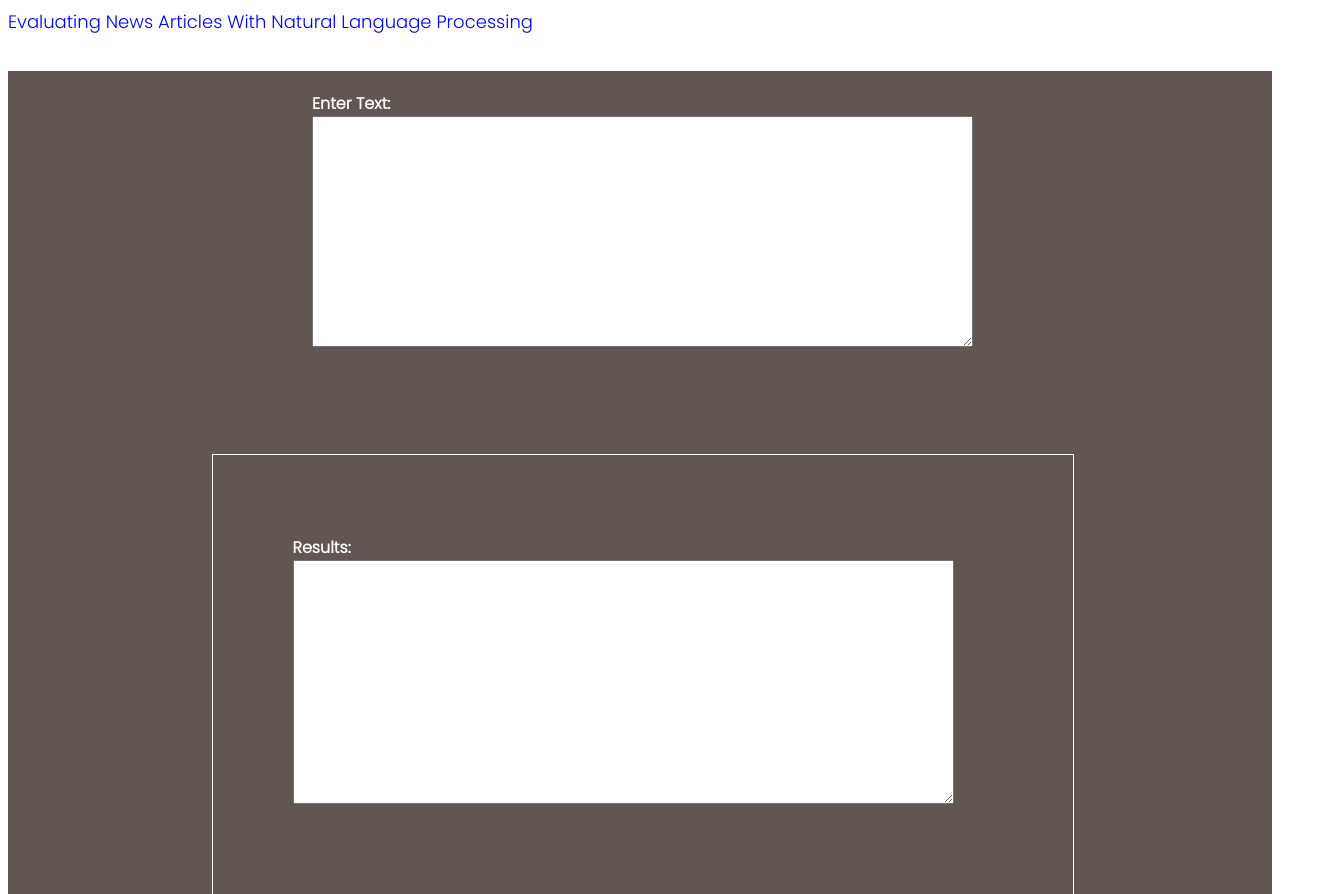
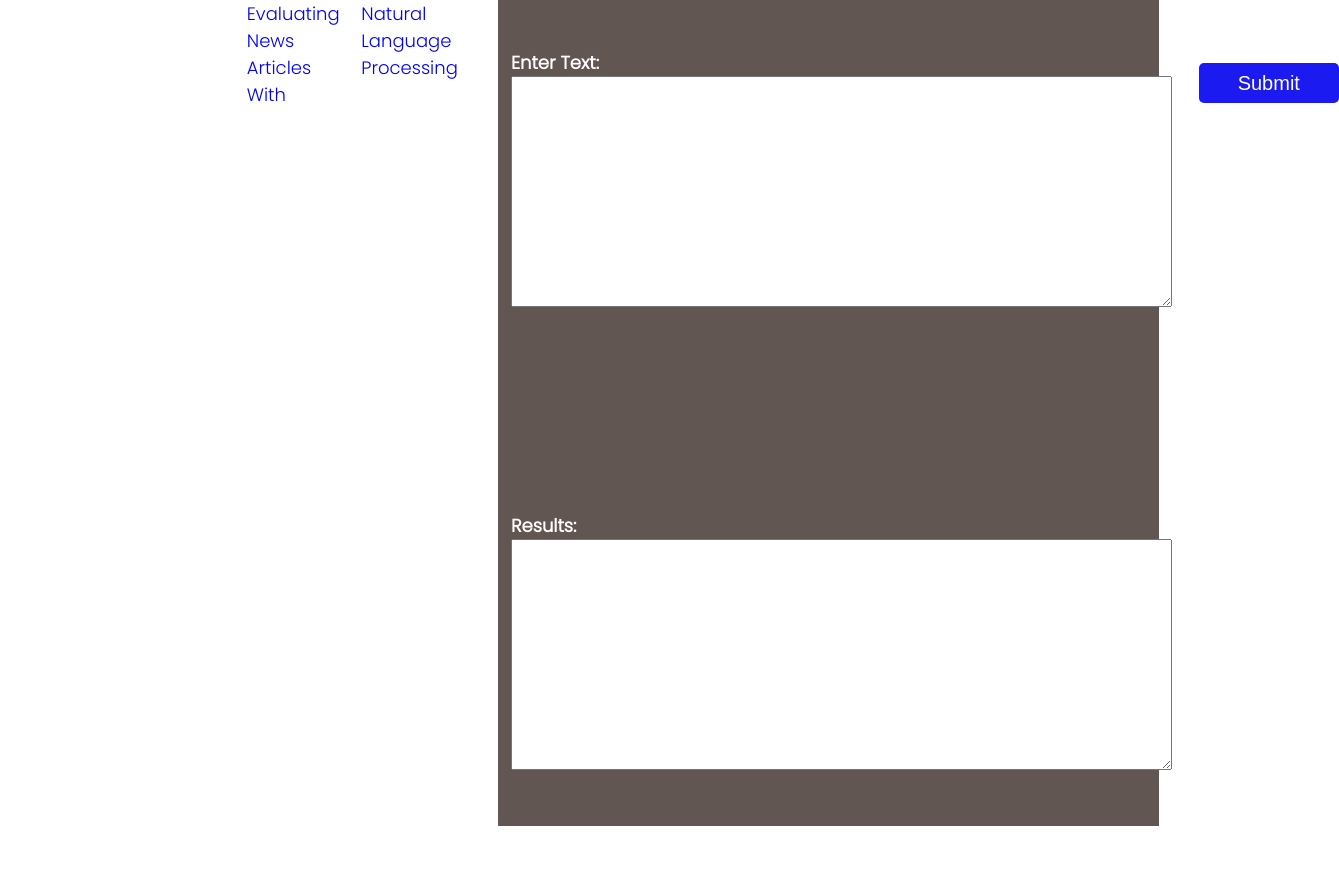
Before and after one commit to NodEm9/npl-project4, a website built with webpack: page src/client/views/index.html in a window 1280 px wide. Shown: the top 894 px of the page, 1339 px wide, since content can reach past the window. Built offline with nearby package versions, Linux system fonts and the light colour scheme.

Commit message:
add responsive css/scss  for mobile and large screen

```diff
--- a/src/client/styles/base.scss
+++ b/src/client/styles/base.scss
@@ -2,35 +2,98 @@
 @import 'config.scss', 'header.scss', 'form.scss', 'footer.scss';
 
 body {
-          display: flex;
-          flex-direction: column;
-          min-height: 100%;
-          // font-family: Verdana, Geneva, Tahoma, sans-serif;
+
+          display: grid;
+          grid-template-columns: auto auto 12fr auto;
+          grid-template-areas: 50em ;
+          min-height: 100vh;
           font-family: $font-family;
+          align-items: center;
+          justify-content: center;
+          // padding: 5px 0px 0px 20px;
+          margin: auto;
+}
+.container {
+          display: grid;
+          font-weight: bold;
+          font-size: 50px;
+          font-size: large;
+          min-width: 100vw;
+          min-height: 100vh;
+          margin: 0 auto;
+          grid-area: span 2;
 }
 
-
-#name {
-          width: 450px;
-          padding: 10px;
-          margin-top: 5px;
-          margin-bottom: 5px;
-}
-
-#info {
-          margin: 0 auto;
-          border: 1px solid;
-          width: 700px;
-          min-height: 100%;
-          padding: 80px;
-          margin-top: 50px;
-
-}
-#button {
+#generate {
           width: 7em;
           height: 2em;
           background: #1a1af1;
+          border: none;
           color: #fff;
-          border-radius: 10px;
+          border-radius: 5px;
           font-size: 1em;
+          grid-area: span 2;
+          align-items: center;
 }
+.button {
+          margin-top: 2em;
+}
+
+@media screen and ( min-width: 40em ) {
+    body {
+          display: grid;
+          grid-template-rows: auto 12fr;
+          gap: 2em;
+          min-height: 100vh;
+          margin-left: 27%;
+          align-items: center;
+          justify-content: center;
+          font-size: 20px;
+          // padding-left: 15%;
+ }
+ .container {
+          display: grid;
+          grid-area: span 2;
+          min-width: 100%;
+          font-weight: bold;
+          padding: 10px 0px 0px 20px;
+          font-size: 50px;
+          font-size: large;
+          margin-bottom: 1em;
+}
+   main {
+             grid-area:  span 2 ;
+             min-height: 100vh;
+             font-size: 50px;
+             font-size: large;
+             margin-bottom: 1em;
+             padding: 2%;
+
+    }
+    header {
+            margin-bottom: 1em;
+    }
+    section {
+              margin: 0 auto;
+              grid-area: span 2;
+
+      textarea {
+          min-height: 50%;
+          grid-area:  span 2;
+      }
+    }
+    #generate {
+              grid-area: span 12;
+              margin-bottom: 12em;
+              justify-content: center;
+              margin-top: 1px;
+              margin-bottom: 1px;
+    }
+  footer {
+            margin-bottom: 2em;
+            grid-area: 12;
+            padding: 2em;
+
+  }
+
+}
```
